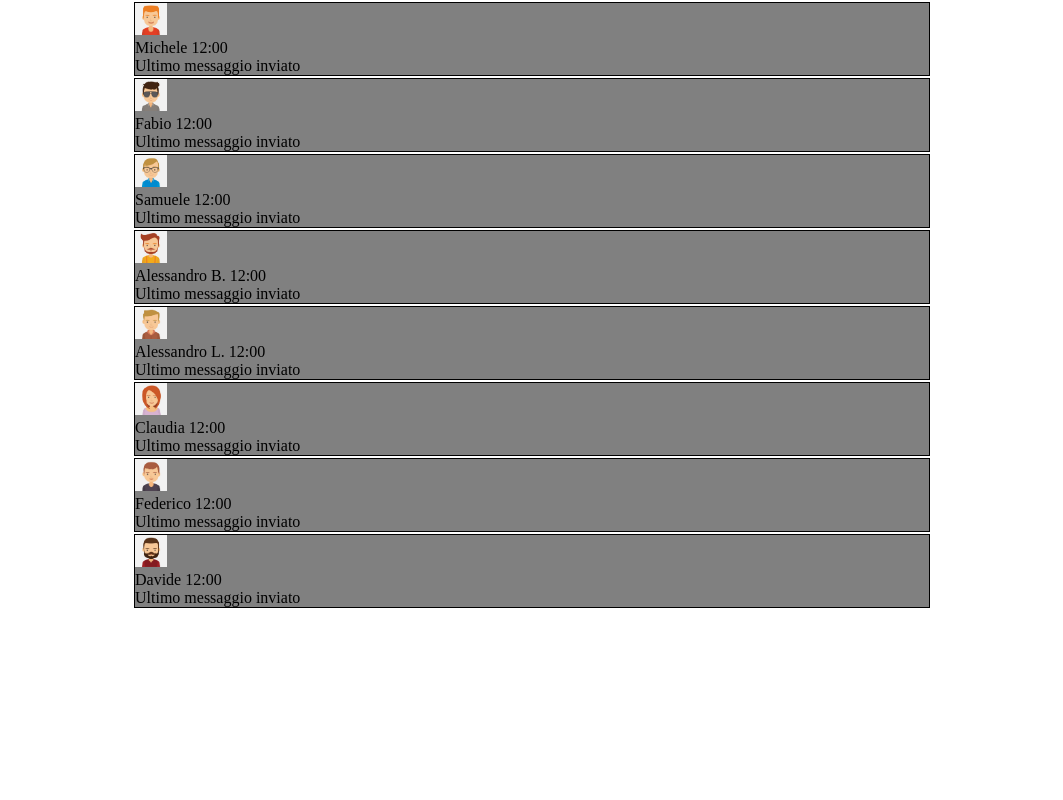
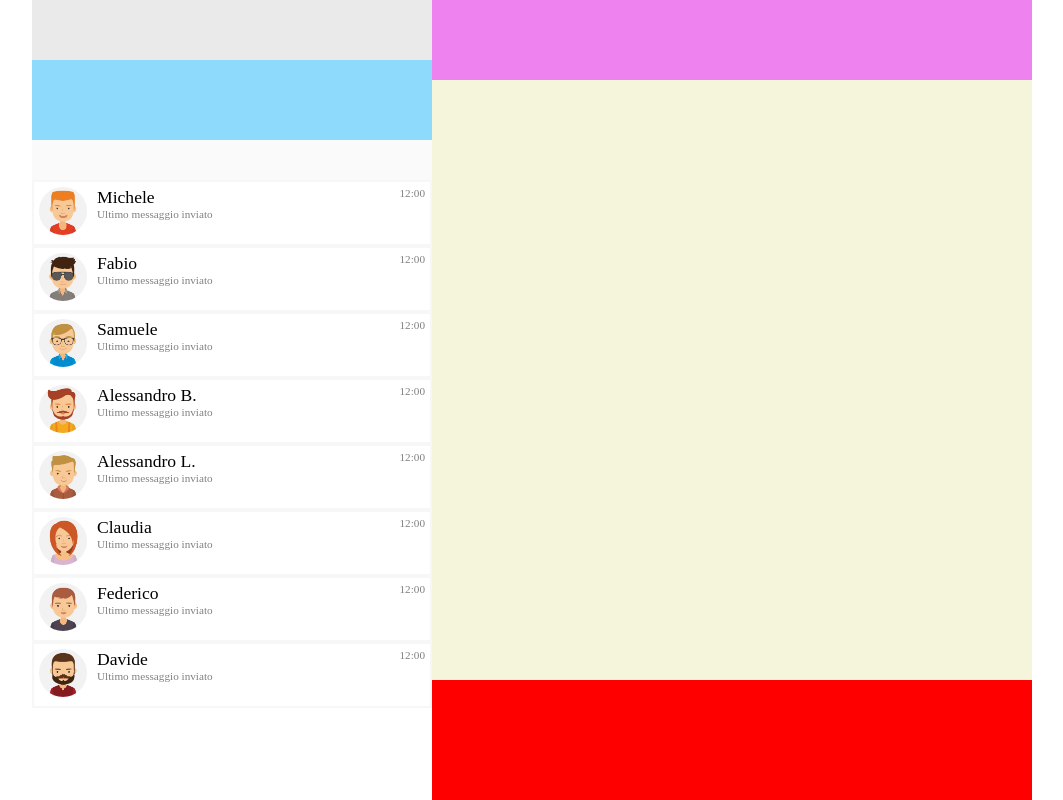
Before and after one commit to Denis-92/vue-boolzapp, a plain HTML site: page index.html in a window 1280 px wide. Shown: the whole page, without its empty margins (108-1171 px from the left). Drawn offline with nearby package versions, Linux system fonts and the light colour scheme.

Commit message:
aggiunto container per lista contatti

```diff
--- a/css/style.css
+++ b/css/style.css
@@ -5,18 +5,109 @@
 }
 
 .container {
-    max-width: 800px;
+    max-width: 1000px;
     margin: 0 auto;
 }
 
-.contatto {
+/* --------- */
+/* UTILITIES */
+
+.flex {
     display: flex;
-    flex-direction: column;
-    border: 1px solid black;
-    background-color: gray;
-    margin: 2px;
 }
 
-.profile-picture {
-    width: 2rem;
+.column {
+    flex-direction: column;
 }
+
+.space-around {
+    justify-content: space-around;
+}
+
+.flex-grow {
+    flex-grow: 1;
+}
+
+/* ------- */
+/* CONTENT */
+
+
+#webapp-height {
+    height: 100vh;
+}
+
+
+/* LEFT SIDE */
+
+#profile-navigation {
+    height: 100%;
+    width: 40%;
+}
+
+#profile {
+    background-color: rgb(234 234 234);
+    height: 7.5%;
+}
+
+#activate-notification {
+    background-color: rgb(142 218 252);
+    height: 10%;
+}
+
+#search-contact {
+    background-color: rgb(250 250 250);
+    height: 5%;
+}
+
+#list-contacts {
+    background-color: white;
+    height: 77.5%;
+    overflow-y: scroll;
+}
+
+#single-contact {
+    padding: 5px;
+    border: 2px solid rgb(247 247 247);
+}
+
+#profile-picture {
+    width: 3rem;
+    border-radius: 50%;
+    margin-right: 10px;
+
+}
+
+#name-contact {
+    font-size: 1.1rem;
+}
+
+#last-message-contact,
+#time-contact {
+    color: grey;
+    font-size: 0.7rem;
+}
+
+
+
+
+/*  RIGHT SIDE */
+
+#chat-container {
+    height: 100%;
+    width: 60%;
+}
+
+#chat-title {
+    background-color: violet;
+    height: 10%;
+}
+
+#chat-display {
+    background-color: beige;
+    height: 75%;
+}
+
+#send-message-box {
+    background-color: red;
+    height: 15%;
+}
--- a/index.html
+++ b/index.html
@@ -5,29 +5,95 @@
     <meta charset="UTF-8">
     <meta http-equiv="X-UA-Compatible" content="IE=edge">
     <meta name="viewport" content="width=device-width, initial-scale=1.0">
-    <link rel="stylesheet" href="css/style.css">
-    <script src="https://cdn.jsdelivr.net/npm/vue@2/dist/vue.js"></script>
-    <script src="js/script.js" defer></script>
+
+    <link rel="stylesheet" href="css/style.css"> <!-- CSS -->
+    <script src="https://cdn.jsdelivr.net/npm/vue@2/dist/vue.js"></script> <!-- VUE -->
+    <script src="js/script.js" defer></script> <!-- JS -->
     <title>Boolzapp</title>
 </head>
 
 <body>
 
     <div id="app">
-        <div class="container">
-            <div class="lista-contatti">
-                <div class="contatto" v-for="(item, index) in contacts">
-                    <div>
-                        <img :src="'img/avatar' + item.avatar + '.jpg'" alt="item.name" class="profile-picture">
+
+        <!-- WEBAPP CONTAINER -->
+        <div class="container flex" id="webapp-height">
+
+            <!-- PROFILE NAVIGATION -->
+            <div class="flex column" id="profile-navigation">
+
+                <!-- PROFILE -->
+                <div id="profile">
+
+                </div>
+                <!-- /PROFILE -->
+
+                <!-- ACTIVATE NOTIFICATION -->
+                <div id="activate-notification">
+
+                </div>
+                <!-- /ACTIVATE NOTIFICATION -->
+
+                <!-- SEARCH CONTACT -->
+                <div id="search-contact">
+
+                </div>
+                <!-- /SEARCH CONTACT -->
+
+                <!-- LIST CONTACTS -->
+                <div id="list-contacts">
+
+                    <!-- SINGLE CONTACT -->
+                    <div id="single-contact" class="flex" v-for="(item, index) in contacts">
+
+                        <div>
+                            <img :src="'img/avatar' + item.avatar + '.jpg'" alt="item.name" id="profile-picture">
+                        </div>
+
+                        <div class="flex-grow">
+                            <span id="name-contact"> {{ item.name }} </span>
+                            <p id="last-message-contact"> Ultimo messaggio inviato </p>
+                        </div>
+
+                        <div id="time-contact">12:00</div>
+
                     </div>
-                    <div>
-                        <span>{{ item.name }}</span>
-                        <span> 12:00 </span>
-                    </div>
-                    <div>Ultimo messaggio inviato</div>
+                    <!-- /SINGLE CONTACT -->
+
                 </div>
+                <!-- /LIST CONTACTS -->
+
             </div>
+            <!-- /PROFILE NAVIGATION -->
+
+
+            <!-- CHAT CONTAINER -->
+            <div class="flex column" id="chat-container">
+
+                <!-- CHAT TITLE -->
+                <div id="chat-title">
+
+                </div>
+                <!-- /CHAT TITLE -->
+
+                <!-- CHAT DISPLAY -->
+                <div id="chat-display">
+
+                </div>
+                <!-- /CHAT DISPLAY -->
+
+                <!-- SEND MESSAGE BOX -->
+                <div id="send-message-box">
+
+                </div>
+                <!-- /SEND MESSAGE BOX -->
+
+            </div>
+            <!-- /CHAT CONTAINER -->
+
         </div>
+        <!-- /WEBAPP CONTAINER -->
+
     </div>
 
 </body>
```
